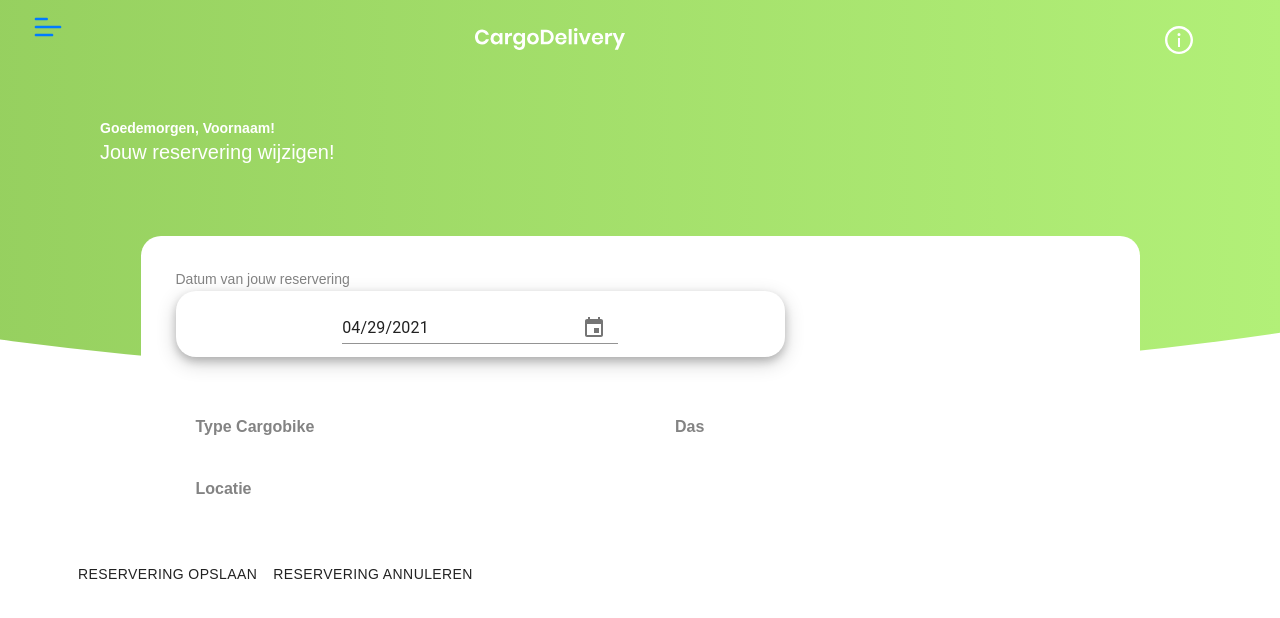
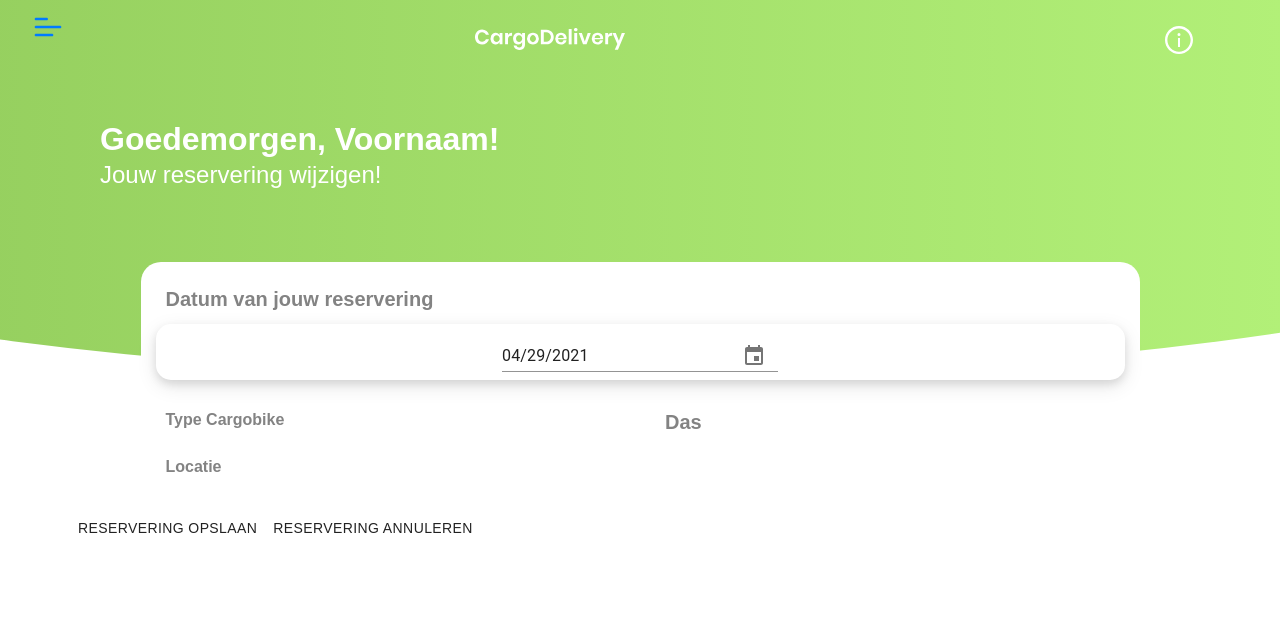
Before and after one commit to ajnjanssen/cargobike, a React (Create React App) app in the folder cargobike/: page /OndCbWijzigen in a window 1280 px wide. Shown: the top 618 px of the page. Built offline with nearby package versions, Linux system fonts and the light colour scheme.

Commit message:
alleen nog dropdowns
- Datumprikker is nog te breed op desktop.
- Nog geen dropdown voor cargobike soort en locatie;
- Nog geen refactoring.

```diff
--- a/cargobike/src/OndCbWijzigen.css
+++ b/cargobike/src/OndCbWijzigen.css
@@ -9,44 +9,47 @@
 h1.Dashgreeting{
     color: white;
     font-weight: 600;
-    font-size: 32x;
+    font-size: 32px;
 }
 
 h2.Dashgreeting{
     font-weight: 200;
-    font-size: 20px;
+    font-size: 24px;
     color: white;
 }
 
 /* CARD */
-.card, .datefield{
+.card{
+    z-index:1;
+    position:relative;
     margin: auto;
-    position:relative;
-    z-index:1;
+    width: 90%;
+    padding: 5px;
+    margin-top: 8vh;
     border-radius: 20px;
     background-color: white;
 }
 
-.card{
-    width: 90%;
-    padding: 15px;
-    margin-top: 8vh;
+.datefield{
+    border-radius: 15px;
+    padding: 5;
+    text-align: center;
+    width: 100%;
+    margin: 0 auto;
+    box-shadow: 0 4px 8px 0 rgba(0, 0, 0, 0.1), 0 6px 20px 0 rgba(0, 0, 0, 0.1);
 }
 
-.datefield{
-    padding: 5px;
-    text-align: center;
-}
 .card-partition{
-    padding: 20px;
+    padding: 10px;
 }
 
 h1.card-partition{
-    color: #838383;
+    font-weight: 600;
+    font-size: 20px;
+}
+
+h2.card-partition{
     font-weight: 600;
     font-size: 16px;
+    color: #838383;
 }
-
-.datefield{
-    box-shadow: 0 4px 8px 0 rgba(0, 0, 0, 0.2), 0 6px 20px 0 rgba(0, 0, 0, 0.19);
-}
--- a/cargobike/src/components/Datumform.js
+++ /dev/null
@@ -1,47 +0,0 @@
-import 'date-fns';
-import React from 'react';
-import Grid from '@material-ui/core/Grid';
-import DateFnsUtils from '@date-io/date-fns';
-import {
-  MuiPickersUtilsProvider,
-  KeyboardTimePicker,
-  KeyboardDatePicker,
-} from '@material-ui/pickers';
-
-export default function Datumform() {
- //Set current date and time
-  const today = new Date();
-  const [selectedDate, setSelectedDate] = React.useState(new Date(today));
-
-  const handleDateChange = (date) => {
-    setSelectedDate(date);
-  };
-
-  return (
-    <MuiPickersUtilsProvider utils={DateFnsUtils}>
-
-        <KeyboardDatePicker
-          margin="normal"
-          id="date-picker-dialog"
-          label=""
-          format="MM/dd/yyyy"
-          value={selectedDate}
-          onChange={handleDateChange}
-          KeyboardButtonProps={{
-            'aria-label': 'change date',
-          }}
-        />
-        <KeyboardTimePicker
-          margin="normal"
-          id="time-picker"
-          label="Time picker"
-          value={selectedDate}
-          onChange={handleDateChange}
-          KeyboardButtonProps={{
-            'aria-label': 'change time',
-          }}
-        />
-
-    </MuiPickersUtilsProvider>
-  );
-}
--- a/cargobike/src/pages/OndCbWijzigen.js
+++ b/cargobike/src/pages/OndCbWijzigen.js
@@ -1,15 +1,14 @@
 import React from 'react';
+import {useState} from 'react';
+import '../OndCbWijzigen.css';
 //date-form module
 import 'date-fns';
 import DateFnsUtils from '@date-io/date-fns';
 //Date-form components
 import { Container, Row, Col } from 'react-bootstrap';
 import { MuiPickersUtilsProvider, KeyboardTimePicker, KeyboardDatePicker } from '@material-ui/pickers';
-import Datumform from '../components/Datumform';
 //Textfield used in Input
 import { Button } from '@material-ui/core';
-import {useState} from 'react';
-import '../OndCbWijzigen.css';
 
 export default function OndCbWijzigen(){
     //Set userdata
@@ -40,8 +39,8 @@ export default function OndCbWijzigen(){
             <Container>
                 <div className="card">
                     <Row className="card-partition">
-                        <Col xs={12} md={8}>
-                            <h1>Datum van jouw reservering</h1>
+                        <Col xs={12} md={12}>
+                            <h1 className="card-partition">Datum van jouw reservering</h1>
                             <div className="datefield">
                                 <MuiPickersUtilsProvider utils={DateFnsUtils}>
                                     <KeyboardDatePicker
@@ -61,8 +60,8 @@ export default function OndCbWijzigen(){
                     </Row>
                     <Row className="card-partition">
                         <Col xs={6} md={6}>
-                            <h1 className="card-partition">Type Cargobike</h1>
-                            <h1 className="card-partition">Locatie</h1>
+                            <h2 className="card-partition">Type Cargobike</h2>
+                            <h2 className="card-partition">Locatie</h2>
                         </Col>
                         <Col xs={6} md={6}>
                             <h1 className="card-partition">Das</h1>
```
